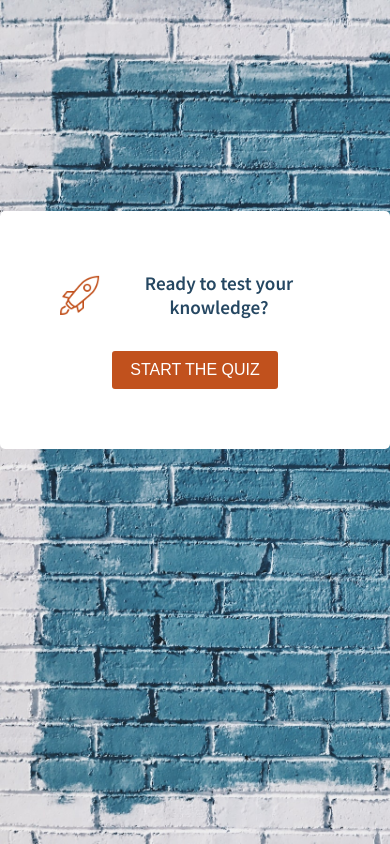
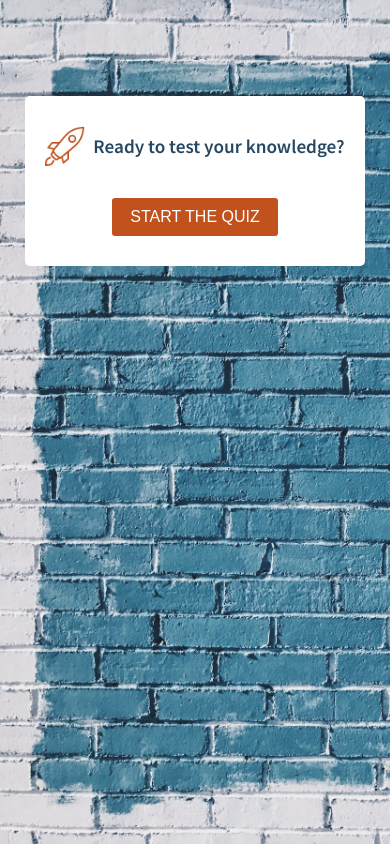
Before and after one commit to Alicino88/React-TypeScript-quiz-app, a React (Create React App) app: page / in a window 390 px wide. Built offline with nearby package versions, Linux system fonts and the light colour scheme.

Commit message:
Added media queries for mobile view

```diff
--- a/src/Components/QuestionCard.tsx
+++ b/src/Components/QuestionCard.tsx
@@ -50,6 +50,9 @@ const Container = styled.div`
 
 const ButtonContainer = styled.div`
   display: flex;
+  @media (max-width: 450px) {
+    display: block;
+  }
 `;
 
 const QuestionCard: React.FC<Props> = ({
--- a/src/Components/QuizContainer.tsx
+++ b/src/Components/QuizContainer.tsx
@@ -3,9 +3,15 @@ import styled from "styled-components";
 const StyledDiv = styled.div`
   background-color: white;
   padding: 60px;
-  margin-top: 25vh;
+  margin-top: 8rem;
   border-radius: 5px;
   text-align: center;
+
+  @media (max-width: 450px) {
+    padding: 30px 20px;
+    margin: 15px;
+    margin-top: 6rem;
+  }
 `;
 
 type Props = {
--- a/src/Components/ScoreModal.tsx
+++ b/src/Components/ScoreModal.tsx
@@ -17,16 +17,20 @@ const Container = styled.div`
   background-color: rgba(0, 0, 0, 0.75);
 
   div {
-    width: 40rem;
+    width: 35rem;
     position: absolute;
     top: 50%;
     left: 50%;
     transform: translate(-50%, -50%);
     background-color: #fffcf9;
-    padding: 60px;
+    padding: 60px 80px;
     border-radius: 14px;
     box-shadow: 0 2px 8px rgba(0, 0, 0, 0.25);
     z-index: 30;
+    @media (max-width: 580px) {
+      padding: 30px 18px;
+      width: 22rem;
+    }
   }
 
   p {
```
